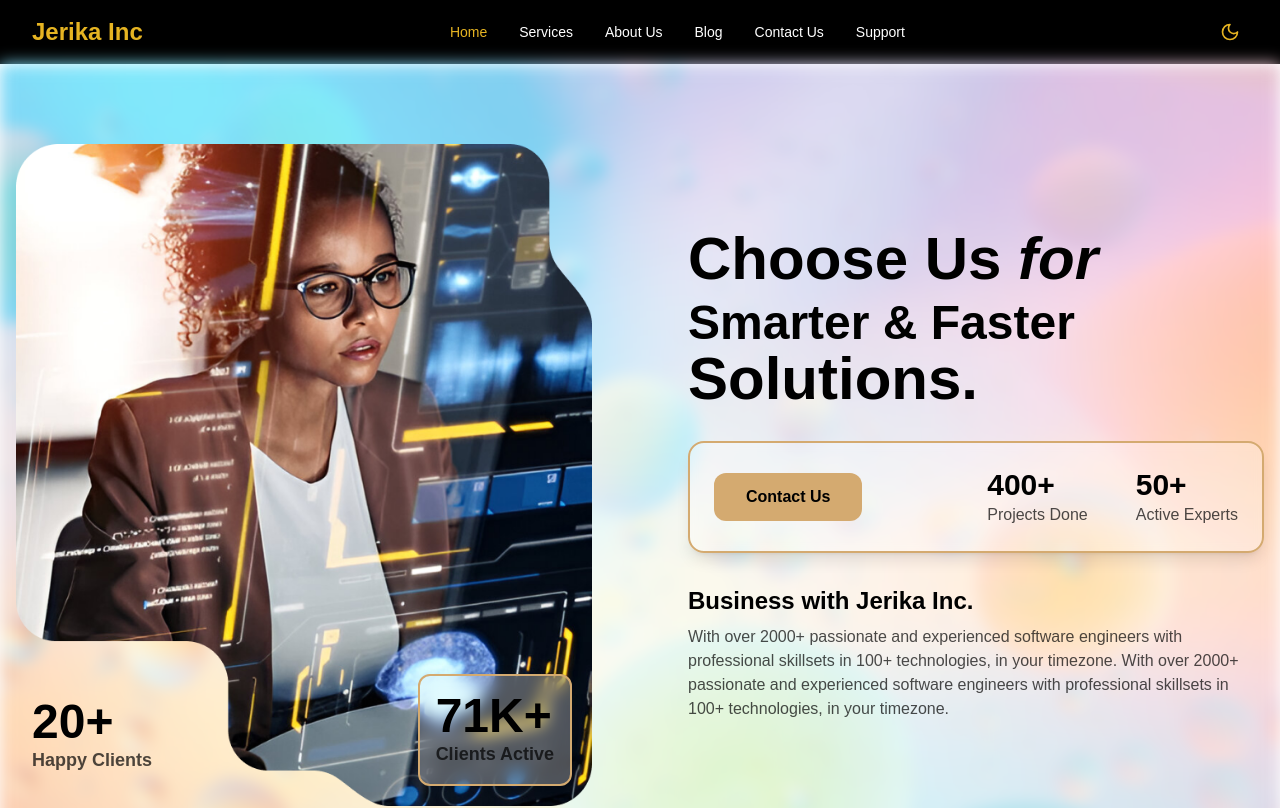
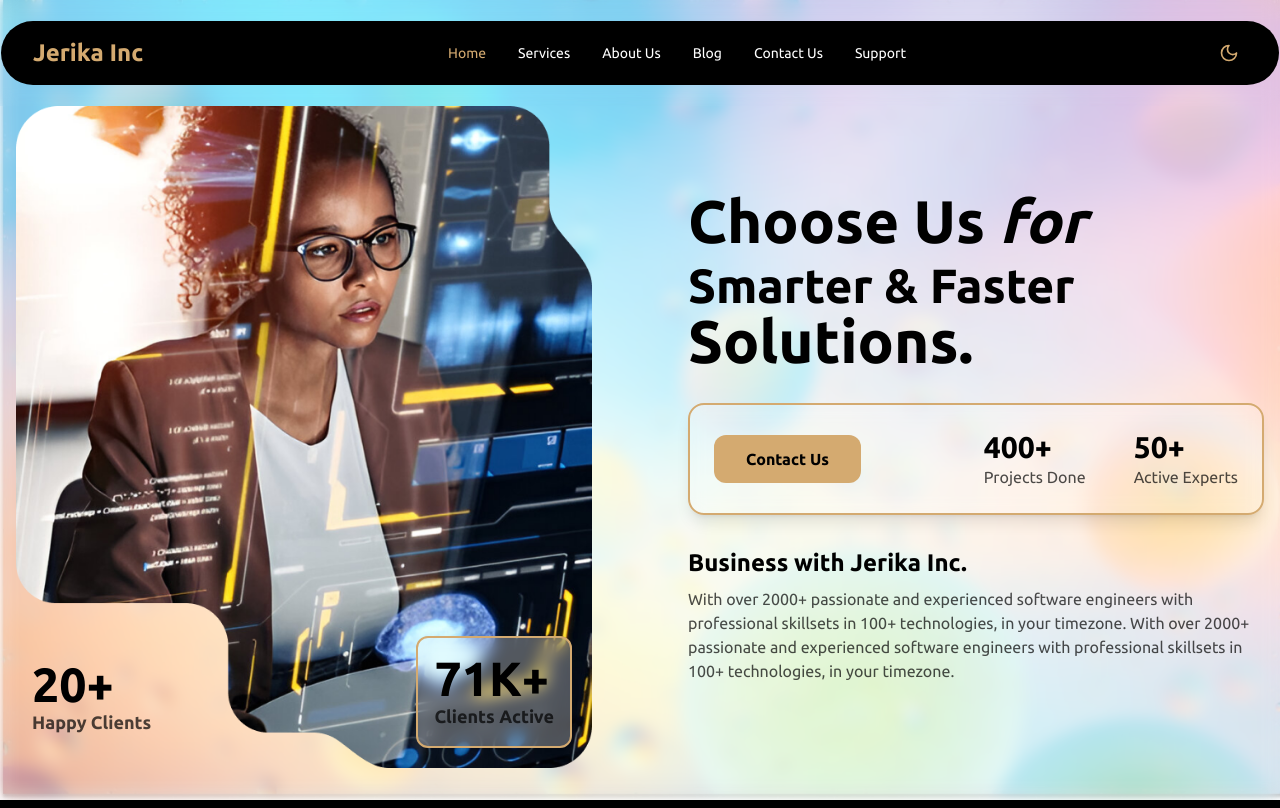
Before and after one commit to abdulqadoos-dev/jerika, a Next.js app: page / in a window 1280 px wide. Shown: the top 808 px of the page. Built offline with nearby package versions, Linux system fonts and the light colour scheme.

Commit message:
header update

```diff
--- a/app/components/Header.tsx
+++ b/app/components/Header.tsx
@@ -20,12 +20,12 @@
   ];
 
   return (
-    <header className="bg-black text-white">
-      <div className="max-w-7xl mx-auto px-4 sm:px-6 lg:px-8">
+    <header className="sticky top-0 z-40 w-full border border-transparent backdrop-blur">
+      <div className="mx-auto px-4 sm:px-6 lg:px-8 bg-black text-white rounded-full my-5 container">
         <div className="flex justify-between items-center h-16">
           {/* Logo */}
           <div className="flex-shrink-0">
-            <Link href="/" className="text-2xl font-bold text-[#E6B422]">
+            <Link href="/" className="text-2xl font-black text-primary">
               Jerika Inc
             </Link>
           </div>
@@ -36,8 +36,8 @@
               <Link
                 key={item.name}
                 href={item.href}
-                className={`text-sm font-medium transition-colors hover:text-[#E6B422]
-                  ${pathname === item.href ? 'text-[#E6B422]' : 'text-white'}`}
+                className={`text-sm font-medium transition-colors hover:text-primary
+                  ${pathname === item.href ? 'text-primary' : 'text-white'}`}
               >
                 {item.name}
               </Link>
@@ -48,7 +48,7 @@
           <div className="hidden md:flex items-center">
             <button
               aria-label="Toggle dark mode"
-              className="p-2 text-[#E6B422] rounded-full hover:bg-gray-800"
+              className="p-2 text-primary rounded-full hover:bg-gray-800"
             >
               <Moon size={20} />
             </button>
@@ -58,7 +58,7 @@
           <div className="md:hidden">
             <button
               type="button"
-              className="text-white hover:text-[#E6B422]"
+              className="text-white hover:text-primary"
               onClick={() => setIsMenuOpen(!isMenuOpen)}
               aria-expanded={isMenuOpen}
               aria-label="Toggle menu"
@@ -78,8 +78,8 @@
                   href={item.href}
                   className={`block px-3 py-2 rounded-md text-base font-medium
                     ${pathname === item.href
-                      ? 'text-[#E6B422] bg-gray-900'
-                      : 'text-white hover:text-[#E6B422] hover:bg-gray-900'
+                      ? 'text-primary bg-gray-900'
+                      : 'text-white hover:text-primary hover:bg-gray-900'
                     }`}
                   onClick={() => setIsMenuOpen(false)}
                 >
--- a/app/globals.css
+++ b/app/globals.css
@@ -1,6 +1,7 @@
 @tailwind base;
 @tailwind components;
 @tailwind utilities;
+
 
 :root {
   --background: #ffffff;
--- a/app/layout.tsx
+++ b/app/layout.tsx
@@ -1,19 +1,15 @@
 import type { Metadata } from "next";
-import localFont from "next/font/local";
 import "./globals.css";
 import Header from "@/app/components/Header";
 import Footer from "@/app/components/Footer";
 
-const geistSans = localFont({
-  src: "./fonts/GeistVF.woff",
-  variable: "--font-geist-sans",
-  weight: "100 900",
-});
+import { Ubuntu } from 'next/font/google';
 
-const geistMono = localFont({
-  src: "./fonts/GeistMonoVF.woff",
-  variable: "--font-geist-mono",
-  weight: "100 900",
+const ubuntu = Ubuntu({
+  weight: ['300', '400', '700'],
+  style: ['normal', 'italic'],
+  subsets: ['latin'],
+  display: 'swap',
 });
 
 export const metadata: Metadata = {
@@ -29,9 +25,9 @@
   return (
     <html lang="en">
       <body
-        className={`${geistSans.variable} ${geistMono.variable} antialiased`}
+        className={`${ubuntu.className} antialiased`}
       >
-        <Header />
+        {/* <Header /> */}
         <main>
           {children}
         </main>
--- a/app/page.tsx
+++ b/app/page.tsx
@@ -1,15 +1,19 @@
 import Image from 'next/image';
 import heroWoman from "@/public/images/hero-woman.png";
+import Header from "@/app/components/Header";
 
 
 export default function Home() {
   return (
     <>
-      <section className="relative min-h-screen">
-        <div className="absolute inset-0 bg-header-background bg-cover bg-no-repeat bg-center blur" />
+      <section className="relative min-h-screen bg-header-background  bg-no-repeat bg-cover">
 
-        <div className="container mx-auto px-4 lg:py-20 py-5 relative z-10">
-          <div className="grid grid-cols-1 lg:grid-cols-2 lg:gap-24 gap-10 items-center">
+        <Header />
+
+        <div className="absolute inset-0 backdrop-blur " />
+
+        <div className="container mx-auto px-4 relative z-10 ">
+          <div className="grid grid-cols-1 gap-10 items-center lg:grid-cols-2 lg:gap-24 ">
             {/* Left Column - Image and Stats */}
             <div className="relative">
               <div className="rounded-3xl overflow-hidden">
@@ -45,7 +49,7 @@
 
               {/* CTA Box */}
 
-              <div className="bg-white/30 backdrop-blur-sm rounded-2xl p-6 shadow-lg border-2 border-primary">
+              <div className="bg-white/20 backdrop-blur rounded-2xl p-6 shadow-lg border-2 border-primary">
                 <div className="flex items-center justify-between flex-col-reverse gap-5 lg:flex-row ">
                   <a href="" className="bg-primary text-secondary px-8 py-3 rounded-xl font-bold w-full text-center lg:w-auto">
                     Contact Us
@@ -75,6 +79,7 @@
                 </p>
               </div>
             </div>
+
           </div>
         </div>
       </section>
```
Also changed, not shown: 1 other file (tests, documents, lock files or other folders).
